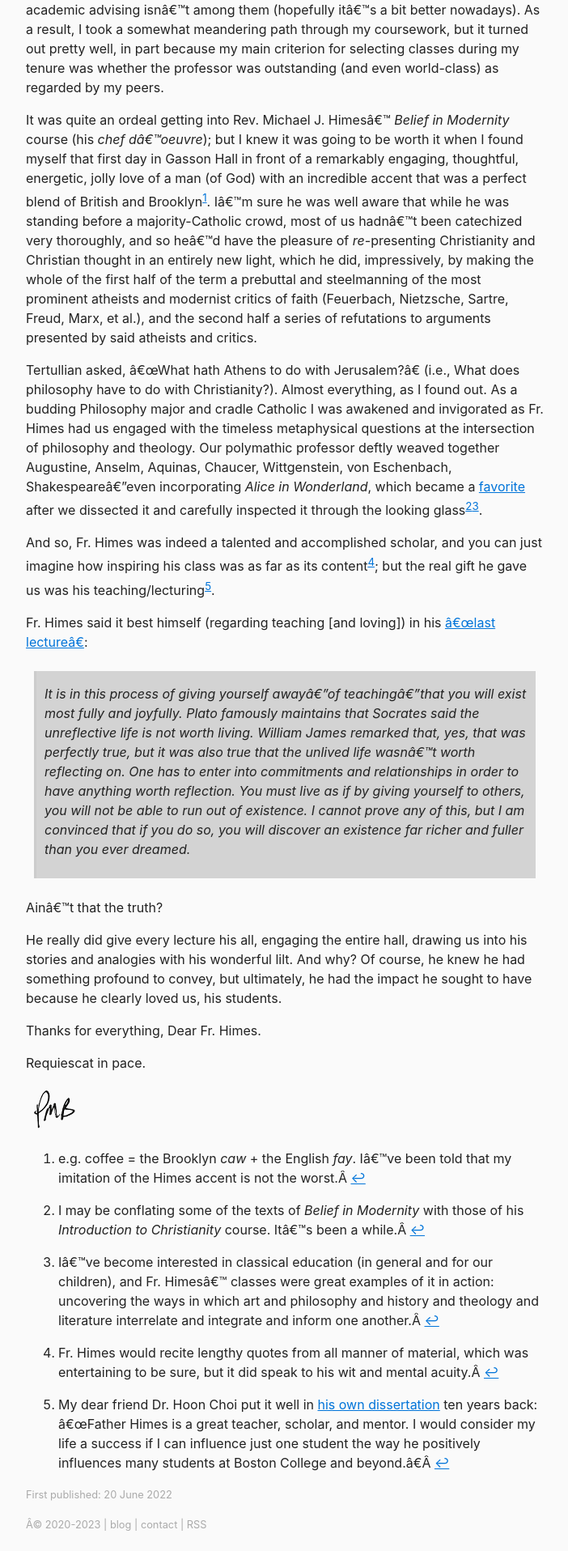
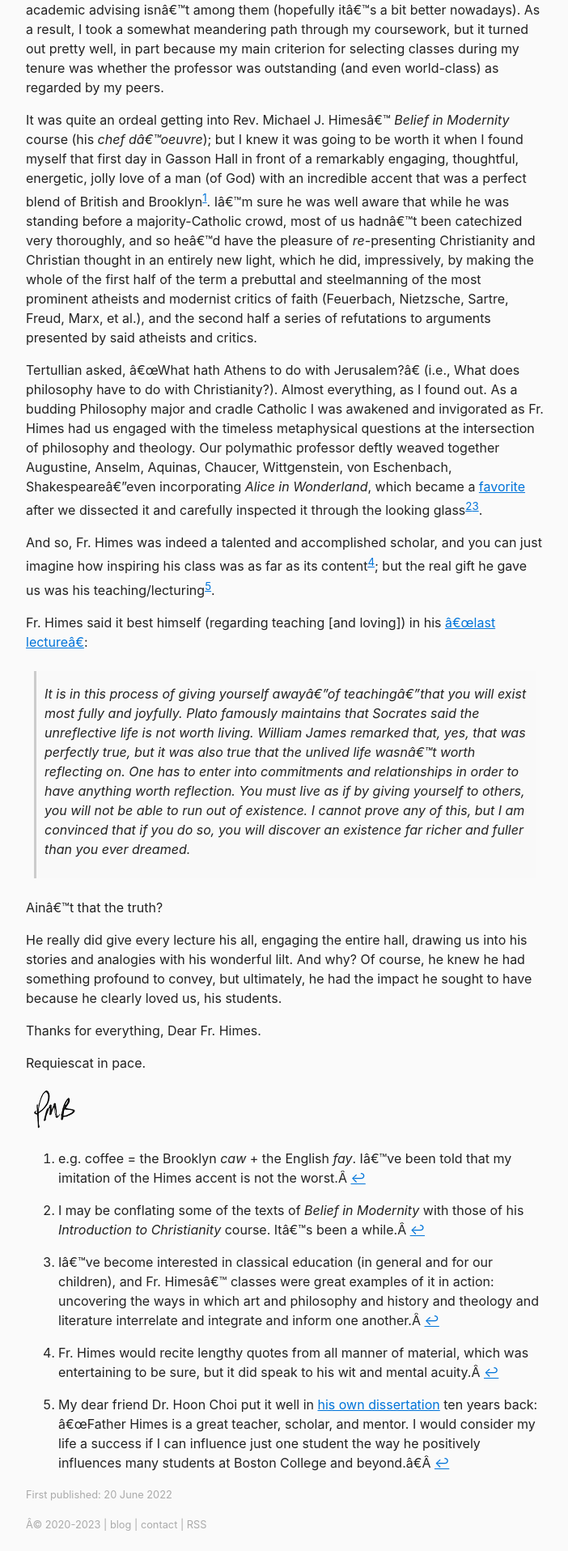
Before and after one commit to berensp/berensp.github.io, a Jekyll site: the page built from _posts/2022-06-20-frhimes.md, in a window 1280 px wide. Shown: the part 754-2670 px from the top of the page at 81% size, without its empty margins (288-990 px from the left). Built offline with Jekyll 4.4.1, drawn with Linux system fonts in a browser that asks for light colours; a script that is not in the unit is left out.

Commit message:
Update main.css

```diff
--- a/assets/main.css
+++ b/assets/main.css
@@ -87,7 +87,7 @@ cover;
 #map { height: 180px; }
 
 blockquote {
-  background: #D3D3D3;
+  background: #f9f9f9;
   border-left: 3px solid #ccc;
   margin: 1.5em 10px;
   font-style: italic;
```
